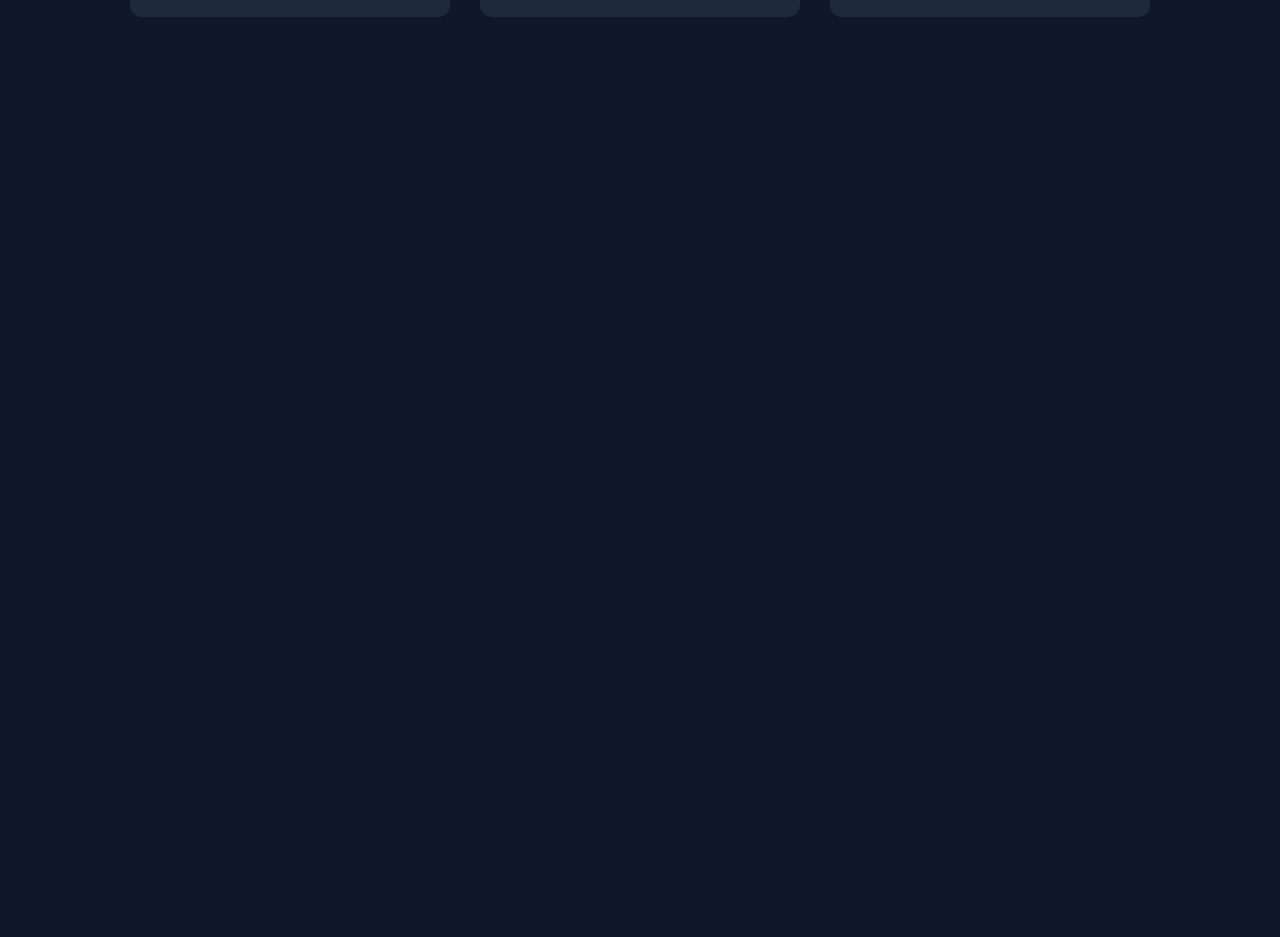
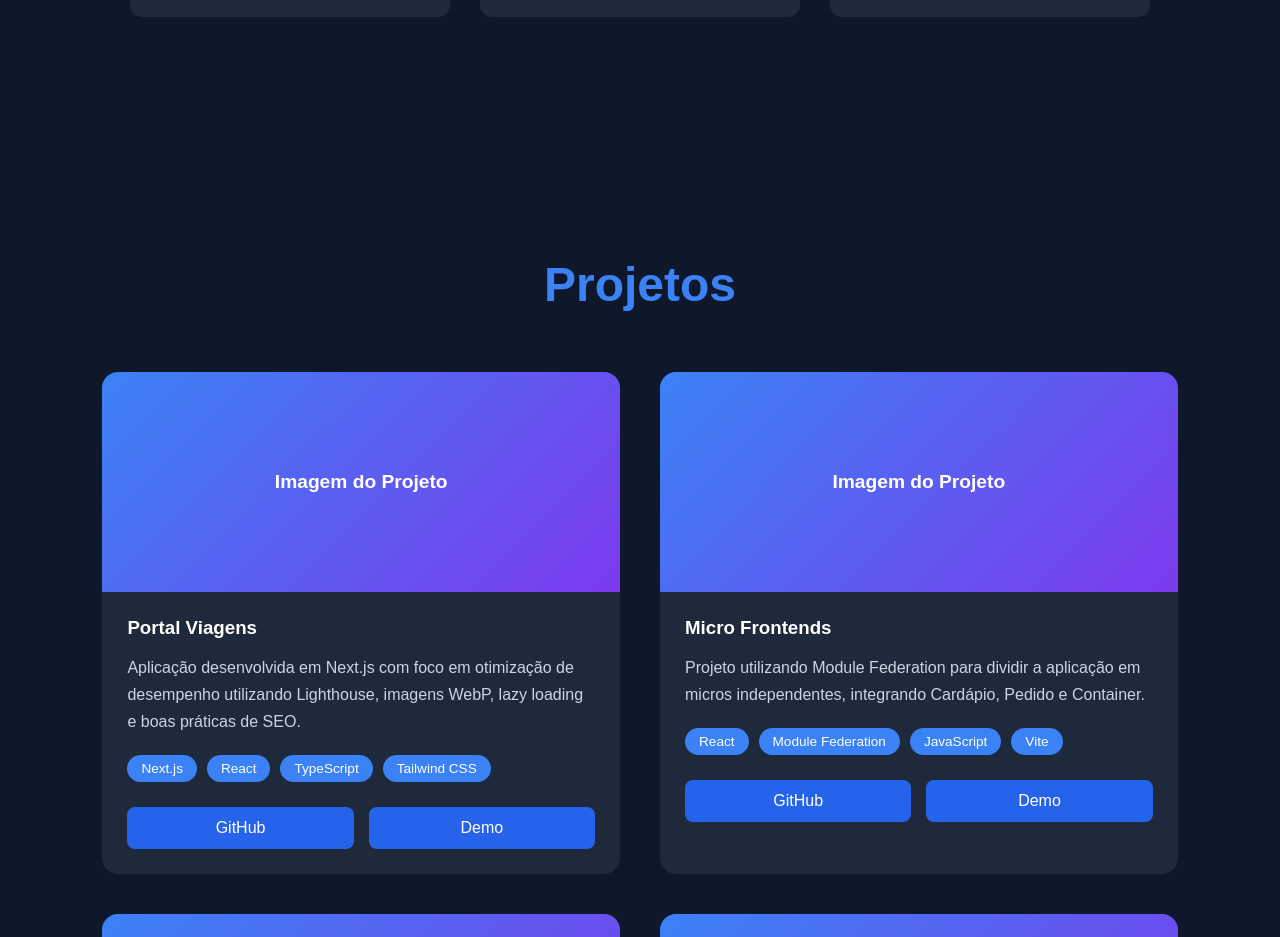
Before and after one commit to vinidev05/portifolio-vinicius_machado, a React (Vite) app: page / in a window 1280 px wide. Shown: the part 1860-2797 px from the top of the page. Before the commit the page ends 1997 px from the top, so only its background shows below. Built offline with nearby package versions, Linux system fonts and the light colour scheme.

Commit message:
feat: adiciona seção Projetos

```diff
--- a/src/App.jsx
+++ b/src/App.jsx
@@ -2,6 +2,7 @@ import Header from "./components/Header";
 import Hero from "./components/Hero";
 import About from "./components/About";
 import Skills from "./components/Skills";
+import Projects from "./components/Projects"
 
 function App() {
   return (
@@ -10,6 +11,7 @@ function App() {
       <Hero />
       <About />
       <Skills />
+      <Projects/>
     </>
   );
 }
--- a/src/components/Projects/index.jsx
+++ b/src/components/Projects/index.jsx
@@ -0,0 +1,27 @@
+import ProjectCard from "../ProjectCard";
+import projects from "../../data/projects";
+
+import {
+  Container,
+  Title,
+  Grid,
+} from "./styles";
+
+const Projects = () => {
+  return (
+    <Container id="projetos">
+      <Title>Projetos</Title>
+
+      <Grid>
+        {projects.map((project) => (
+          <ProjectCard
+            key={project.id}
+            project={project}
+          />
+        ))}
+      </Grid>
+    </Container>
+  );
+};
+
+export default Projects;
--- a/src/components/Projects/styles.js
+++ b/src/components/Projects/styles.js
@@ -0,0 +1,18 @@
+import styled from "styled-components";
+
+export const Container = styled.section`
+  padding: 120px 8%;
+`;
+
+export const Title = styled.h2`
+  text-align: center;
+  color: #3b82f6;
+  font-size: 3rem;
+  margin-bottom: 60px;
+`;
+
+export const Grid = styled.div`
+  display: grid;
+  grid-template-columns: repeat(auto-fit, minmax(340px, 1fr));
+  gap: 40px;
+`;
```
